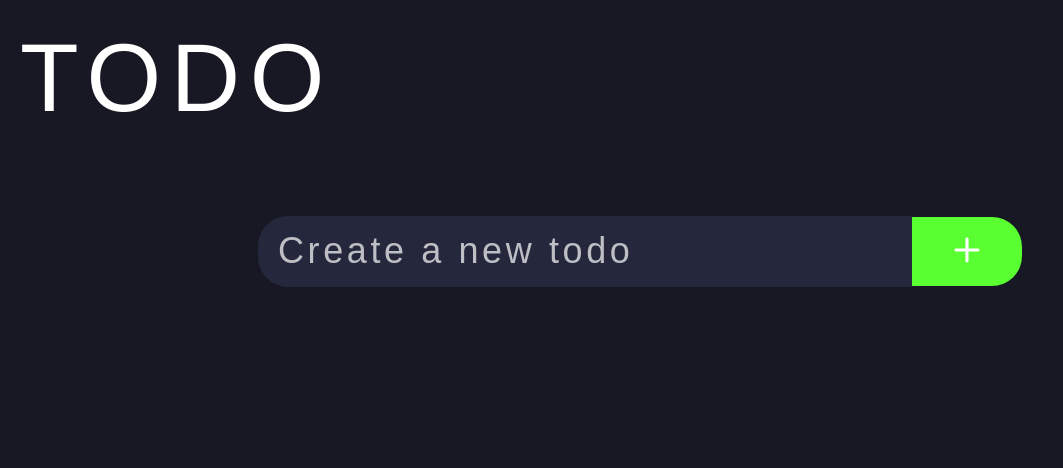
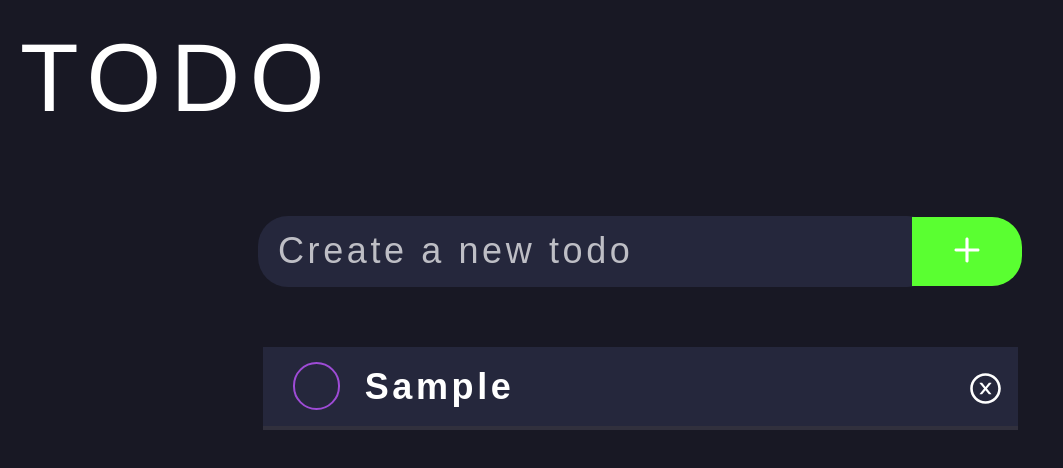
Before and after one commit to oxitenko/todo-jampad, a React (Create React App) app: page / in a window 1280 px wide. Both pictures are taken after typing "Sample" into the empty fields and a click on the button 966 px from the left and 251 px from the top of the page. Shown: the top 468 px of the page, without its empty margins (0-1063 px from the left). Built offline with nearby package versions, Linux system fonts and the light colour scheme; a web font is replaced by a local one.

Commit message:
feat(todo-item): add todo-item

```diff
--- a/public/index.html
+++ b/public/index.html
@@ -12,7 +12,6 @@
       name="description"
       content="Web site created using create-react-app"
     />
-    <link rel="manifest" href="%PUBLIC_URL%/manifest.json" />
     <title>TO DO LIST</title>
   </head>
   <body>
--- a/src/components/ToDoItem/ToDoItem.module.css
+++ b/src/components/ToDoItem/ToDoItem.module.css
@@ -0,0 +1,68 @@
+.item {
+    display: flex;
+    flex-direction: row;
+    justify-content: space-between;
+    align-items: center;
+    width: 100%;
+    border-bottom: 4px solid rgba(72, 64, 64, 0.37);
+    padding: 10px 10px;
+    box-sizing: border-box;
+}
+
+.checkbox {
+    position: absolute;
+    width: 1px;
+    height: 1px;
+    overflow: hidden;
+    clip: rect(0 0 0 0);
+}
+
+.checkbox__style {
+    display: inline-block;
+    vertical-align: middle;
+    width: 43.42px;
+    height: 43.42px;
+    border: 2px solid rgba(191, 86, 255, 0.79);
+    border-radius: 30px;
+    margin-left: 20px;
+}
+
+.subtitle {
+    font-size: 36px;
+    line-height: 59px;
+    letter-spacing: 0.1em;
+    color: #ffffff;
+    text-overflow: ellipsis;
+    white-space: nowrap;
+    overflow: hidden;
+    width: 80%;
+    margin: 0 0 0 10px;
+}
+
+.subtitle-check {
+    color: rgba(15, 144, 162, 0.57);
+    text-decoration: line-through;
+    text-decoration-color: rgba(255, 255, 255, 0.5);
+    transition: text-decoration-color 0.5s;
+}
+
+.remove {
+    background: transparent;
+    border: 0;
+    width: 30px;
+    height: 30px;
+    padding: 0;
+    margin-right: 10px;
+}
+
+.checkbox:checked + .checkbox__style {
+    background-image: url(../../images/checkbox.svg);
+}
+
+.checkbox:disabled + .checkbox__style {
+    border: 2px solid rgba(191, 86, 255, 0.79);
+}
+
+.checkbox:focus + .checkbox__style {
+    box-shadow: 0 0 5px rgba(191, 86, 255, 0.79);
+}
--- a/src/components/ToDoItem/ToDoItem.tsx
+++ b/src/components/ToDoItem/ToDoItem.tsx
@@ -0,0 +1,51 @@
+import styles from './ToDoItem.module.css';
+import {observer} from 'mobx-react';
+import store from '../../store/todoStore';
+import {AiOutlineCloseCircle} from 'react-icons/ai';
+import React from "react";
+
+interface IToDoItem {
+    item: {
+        id: string,
+        title: string,
+        completed: boolean
+    }
+}
+
+const ToDoItem = observer(({item}: IToDoItem) => {
+    return (
+        <li className={styles.item}>
+            <label>
+                <input
+                    className={styles.checkbox}
+                    id="checkbox"
+                    type="checkbox"
+                    checked={item.completed}
+                    onChange={() => store.completedTodo(item.id)}
+                />
+                <span className={styles.checkbox__style}></span>
+            </label>
+            <h3
+                className={
+                    !item.completed
+                        ? styles.subtitle
+                        : `${styles.subtitle} ${styles['subtitle-check']}`
+                }
+            >
+                {item.title}
+            </h3>
+            <button
+                className={styles.remove}
+                onClick={() => store.remove(item.id)}
+            >
+                <AiOutlineCloseCircle
+                    color="white"
+                    fontSize={35}
+                    cursor="pointer"
+                />
+            </button>
+        </li>
+    );
+});
+
+export default ToDoItem;
--- a/src/components/ToDoList/ToDoList.module.css
+++ b/src/components/ToDoList/ToDoList.module.css
@@ -16,8 +16,12 @@
     align-self: flex-start;
 }
 
-
-
 .list {
-
+    display: flex;
+    flex-direction: column;
+    width: 755px;
+    max-width: 100%;
+    background-color: #25273c;
+    row-gap: 10px;
+    margin-top: 60px;
 }
--- a/src/components/ToDoList/ToDoList.tsx
+++ b/src/components/ToDoList/ToDoList.tsx
@@ -3,6 +3,7 @@ import React from 'react';
 import store from '../../store/todoStore';
 import styles from './ToDoList.module.css'
 import Form from "../Form/Form";
+import ToDoItem from "../ToDoItem/ToDoItem";
 
 const TodoList: React.FC = observer(() => {
     return (
@@ -10,10 +11,9 @@ const TodoList: React.FC = observer(() => {
             <h1 className={styles.title}>TODO</h1>
             <Form/>
             <ul className={styles.list}>
-                {store.todos.map((item) => {
+                {store.todos?.map((item) => {
                     return (
-                        <li>
-                        </li>
+                        <ToDoItem key={item.id} item={item}/>
                     );
                 })}
             </ul>
```
